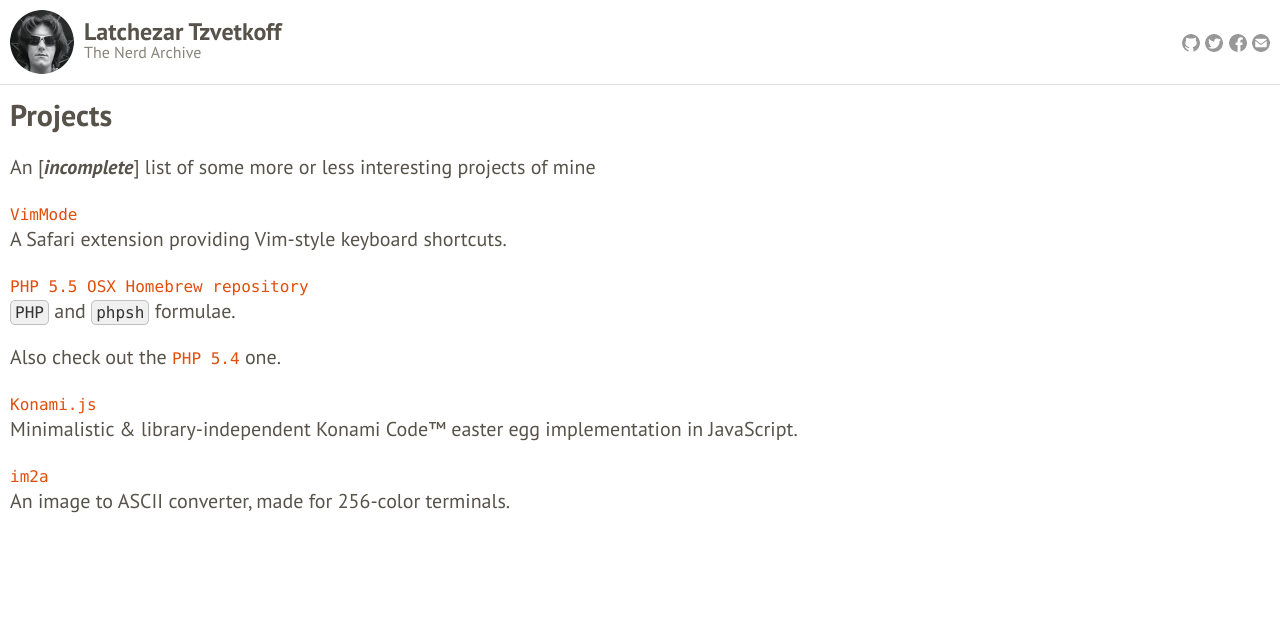
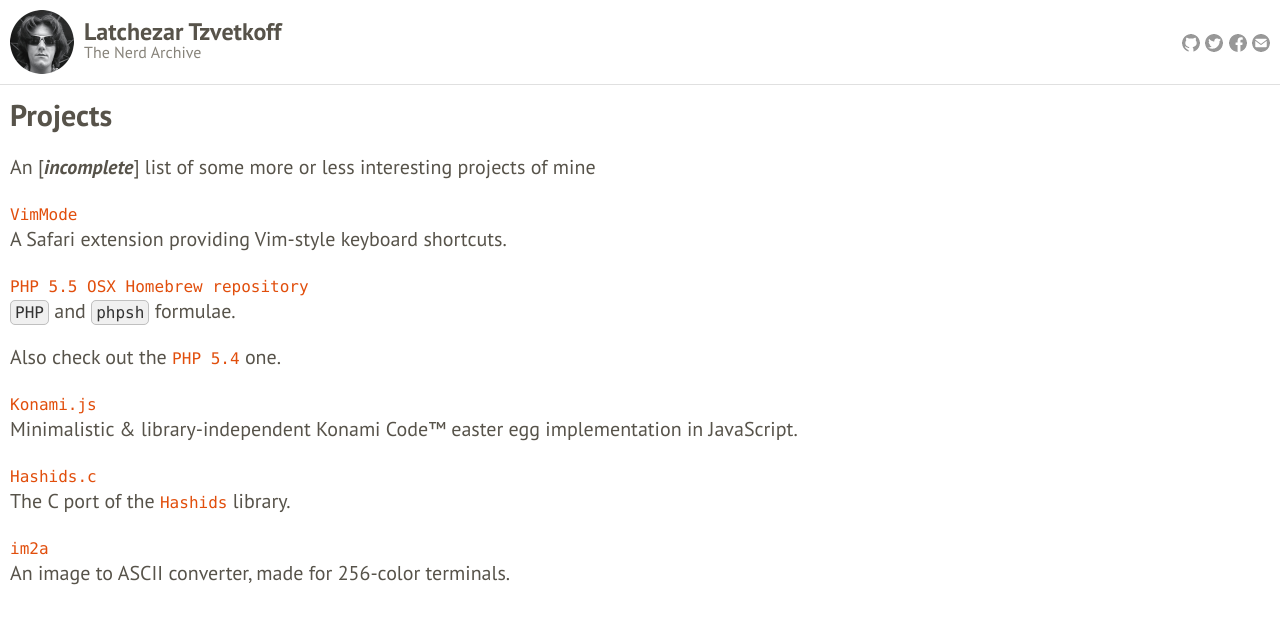
Before and after one commit to tzvetkoff/tzvetkoff.github.io, a Jekyll site: the page built from projects.html, in a window 1280 px wide. Shown: the top 624 px of the page. Built offline with Jekyll 4.4.1, drawn with Linux system fonts in a browser that asks for light colours.

Commit message:
add hashids.c to projects list

```diff
--- a/projects.html
+++ b/projects.html
@@ -20,6 +20,10 @@
     <p>Minimalistic &amp; library-independent Konami Code™ easter egg implementation in JavaScript.</p>
   </li>
   <li>
+    <a href="https://github.com/tzvetkoff/hashids.c">Hashids.c</a>
+    <p>The C port of the <a href="http://hashids.org/">Hashids</a> library.</p>
+  </li>
+  <li>
     <a href="https://github.com/tzvetkoff/im2a">im2a</a>
     <p>An image to ASCII converter, made for 256-color terminals.</p>
   </li>
```
